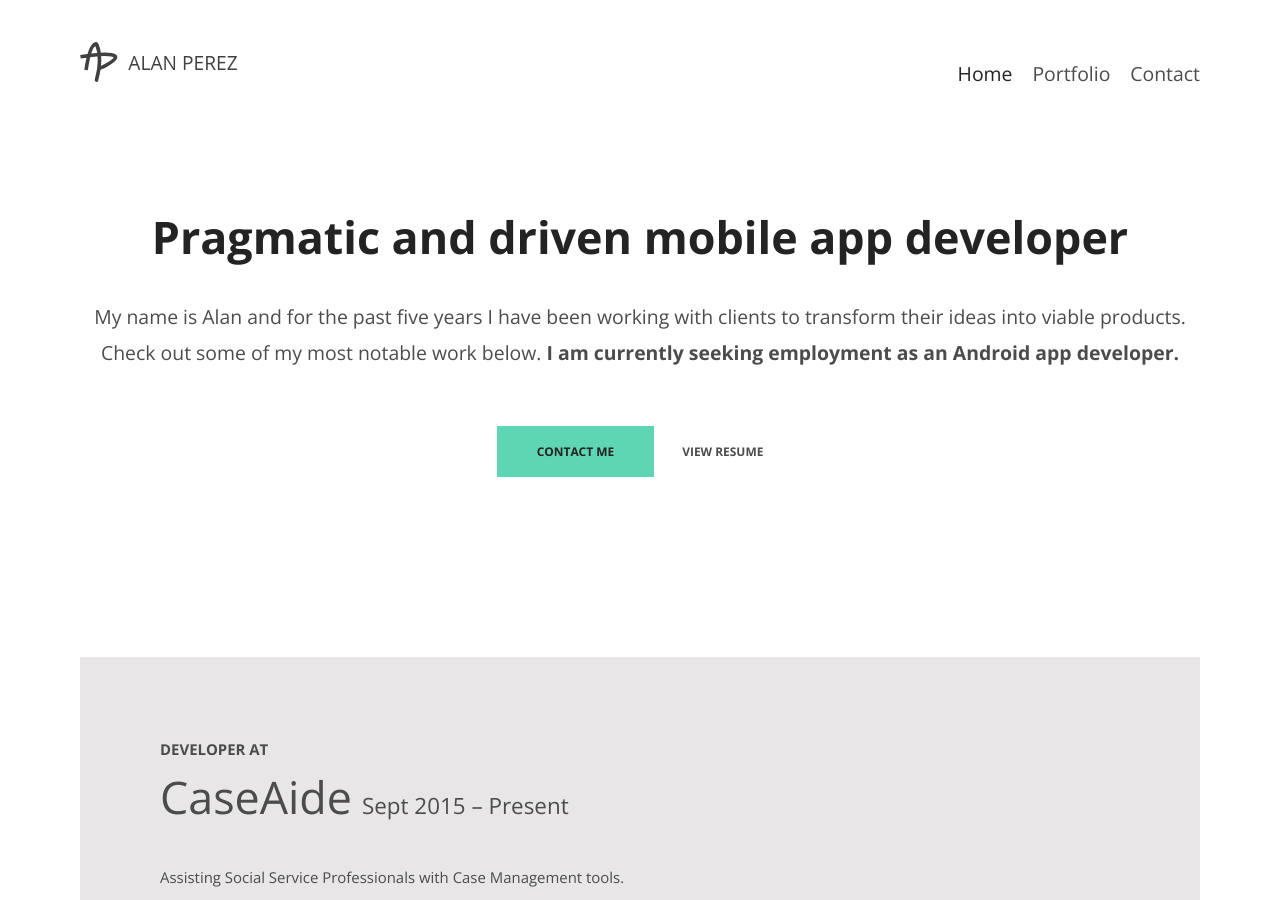
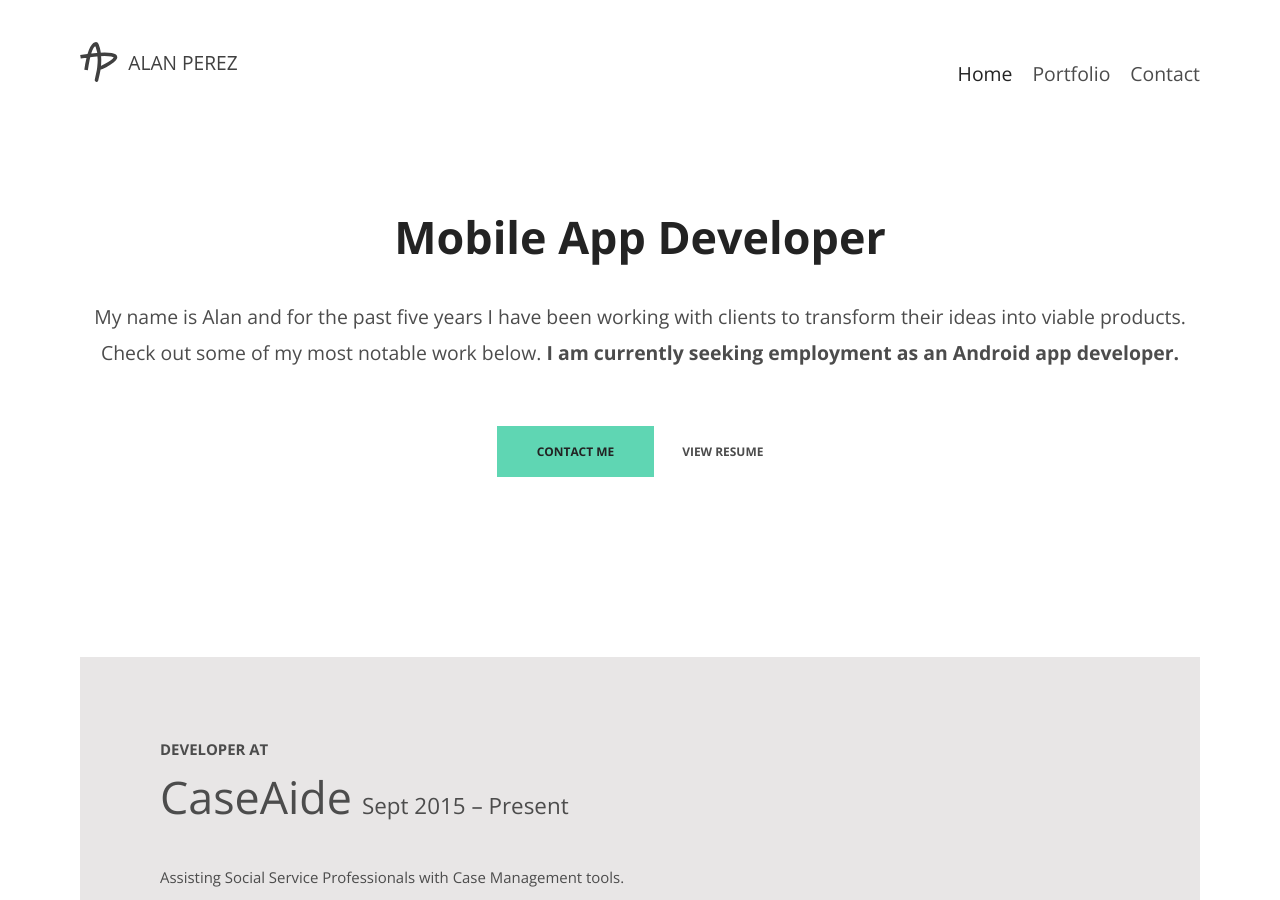
Before and after one commit to alanipce/mywebsite, a Jekyll site: the page built from index.html, in a window 1280 px wide and 900 px high. Built offline with Jekyll 4.4.1, drawn with Linux system fonts in a browser that asks for light colours; nearby versions of some CDN libraries.

Commit message:
Change hero headline to the unopiniated Mobile App Developer title.

```diff
--- a/index.html
+++ b/index.html
@@ -6,7 +6,7 @@
     <div class="content-area">
       {% include header.html %}
       <div class="hero">
-          <h1 class="hero__title">Pragmatic and driven mobile app developer</h1>
+          <h1 class="hero__title">Mobile App Developer</h1>
           <p class="hero__message">My name is Alan and for the past five years I have been working with clients to transform their ideas into viable products. Check out some of my most notable work below. <span class="emphasize">I am currently seeking employment as an Android app developer.</span></p>
           <div class="hero__actions">
             <a href="mailto:{{site.data.me.contact-email}}" class="hero__button hero__button--cta">Contact me</a>
```
Also changed, not shown: 1 other file.
